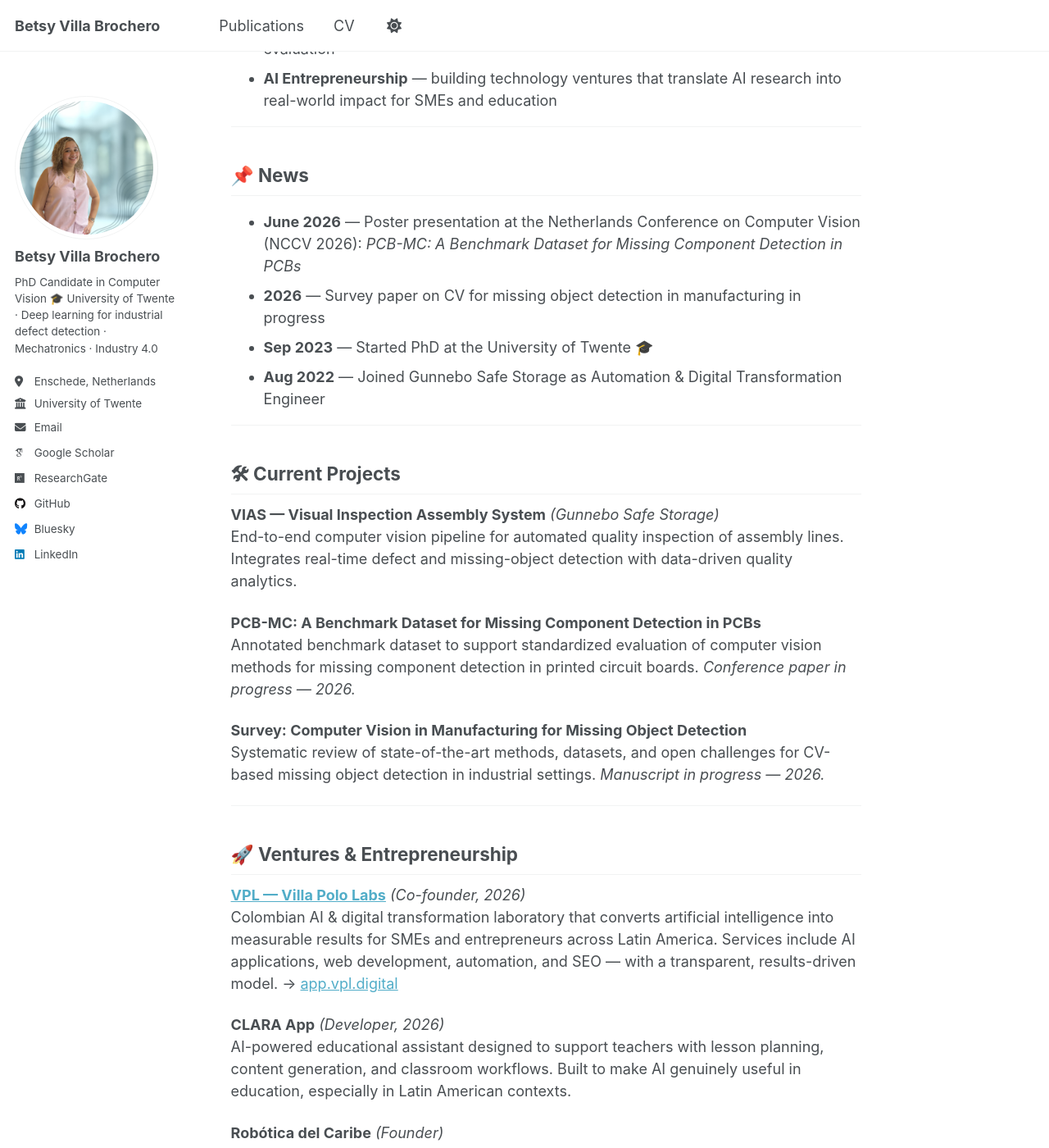
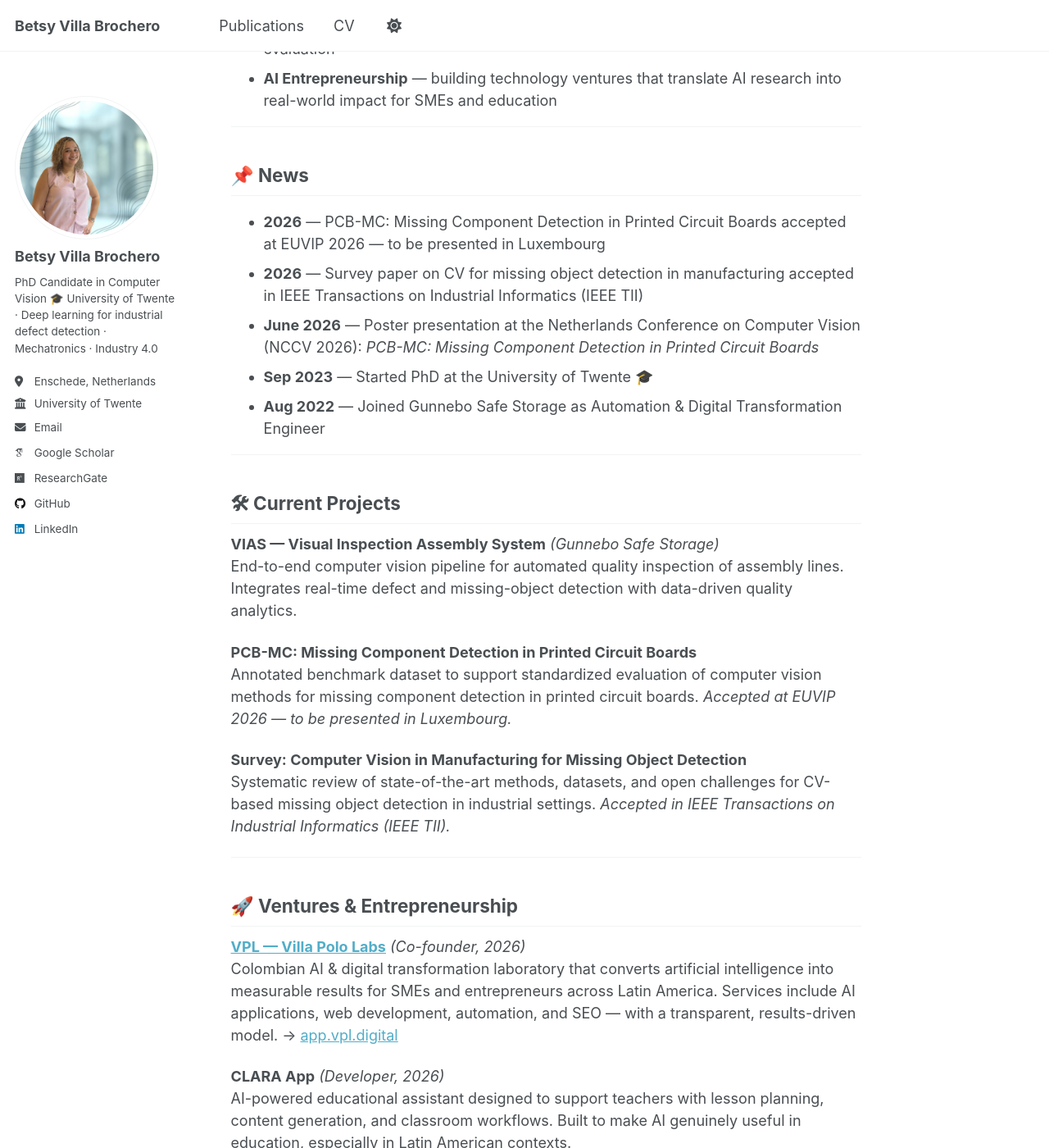
Before and after one commit to betvillab/betvillab.github.io, a Jekyll site: the page built from _pages/about.md, in a window 1280 px wide and 1400 px high, scrolled down 809 px. Shown: the whole window at 82% size. Built offline with Jekyll 4.4.1, drawn with Linux system fonts in a browser that asks for light colours; some web fonts are replaced; a script that is not in the unit is left out.

Commit message:
Update publication status, add EUVIP talk, remove CV PDF and Bluesky link
- Survey paper accepted in IEEE Transactions on Industrial Informatics (IEEE TII)
- PCB-MC accepted at EUVIP 2026, presenting in Luxembourg
- Add talk entry for EUVIP presentation (date TBD)
- Remove CV PDF download (contained personal phone number) and its link
- Remove Bluesky button from profile sidebar

```diff
--- a/_config.yml
+++ b/_config.yml
@@ -53,7 +53,7 @@ author:
 
   # Social media
   artstation       : # Username
-  bluesky          : "bsky.app" # Replace this with you Bluesky username
+  bluesky          : # Username
   facebook         : # Username
   flickr           : # Username
   foursquare       : # Username
--- a/_pages/about.md
+++ b/_pages/about.md
@@ -27,8 +27,9 @@ My background spans **Mechatronics Engineering** (BSc, Universidad Autónoma del
 
 ## 📌 News
 
-- **June 2026** — Poster presentation at the Netherlands Conference on Computer Vision (NCCV 2026): *PCB-MC: A Benchmark Dataset for Missing Component Detection in PCBs*
-- **2026** — Survey paper on CV for missing object detection in manufacturing in progress
+- **2026** — PCB-MC: Missing Component Detection in Printed Circuit Boards accepted at EUVIP 2026 — to be presented in Luxembourg
+- **2026** — Survey paper on CV for missing object detection in manufacturing accepted in IEEE Transactions on Industrial Informatics (IEEE TII)
+- **June 2026** — Poster presentation at the Netherlands Conference on Computer Vision (NCCV 2026): *PCB-MC: Missing Component Detection in Printed Circuit Boards*
 - **Sep 2023** — Started PhD at the University of Twente 🎓
 - **Aug 2022** — Joined Gunnebo Safe Storage as Automation & Digital Transformation Engineer
 
@@ -39,11 +40,11 @@ My background spans **Mechatronics Engineering** (BSc, Universidad Autónoma del
 **VIAS — Visual Inspection Assembly System** *(Gunnebo Safe Storage)*
 End-to-end computer vision pipeline for automated quality inspection of assembly lines. Integrates real-time defect and missing-object detection with data-driven quality analytics.
 
-**PCB-MC: A Benchmark Dataset for Missing Component Detection in PCBs**
-Annotated benchmark dataset to support standardized evaluation of computer vision methods for missing component detection in printed circuit boards. *Conference paper in progress — 2026.*
+**PCB-MC: Missing Component Detection in Printed Circuit Boards**
+Annotated benchmark dataset to support standardized evaluation of computer vision methods for missing component detection in printed circuit boards. *Accepted at EUVIP 2026 — to be presented in Luxembourg.*
 
 **Survey: Computer Vision in Manufacturing for Missing Object Detection**
-Systematic review of state-of-the-art methods, datasets, and open challenges for CV-based missing object detection in industrial settings. *Manuscript in progress — 2026.*
+Systematic review of state-of-the-art methods, datasets, and open challenges for CV-based missing object detection in industrial settings. *Accepted in IEEE Transactions on Industrial Informatics (IEEE TII).*
 
 ---
 
```
Also changed, not shown: _pages/cv.md (+0 -2 lines), _publications/2026-01-01-cv-manufacturing-survey.md (+3 -3 lines), _publications/2026-06-01-pcb-mc-benchmark.md (+4 -4 lines), _talks/2026-06-01-euvip-pcb-mc.md (added, +12 -0 lines), 1 other file.
